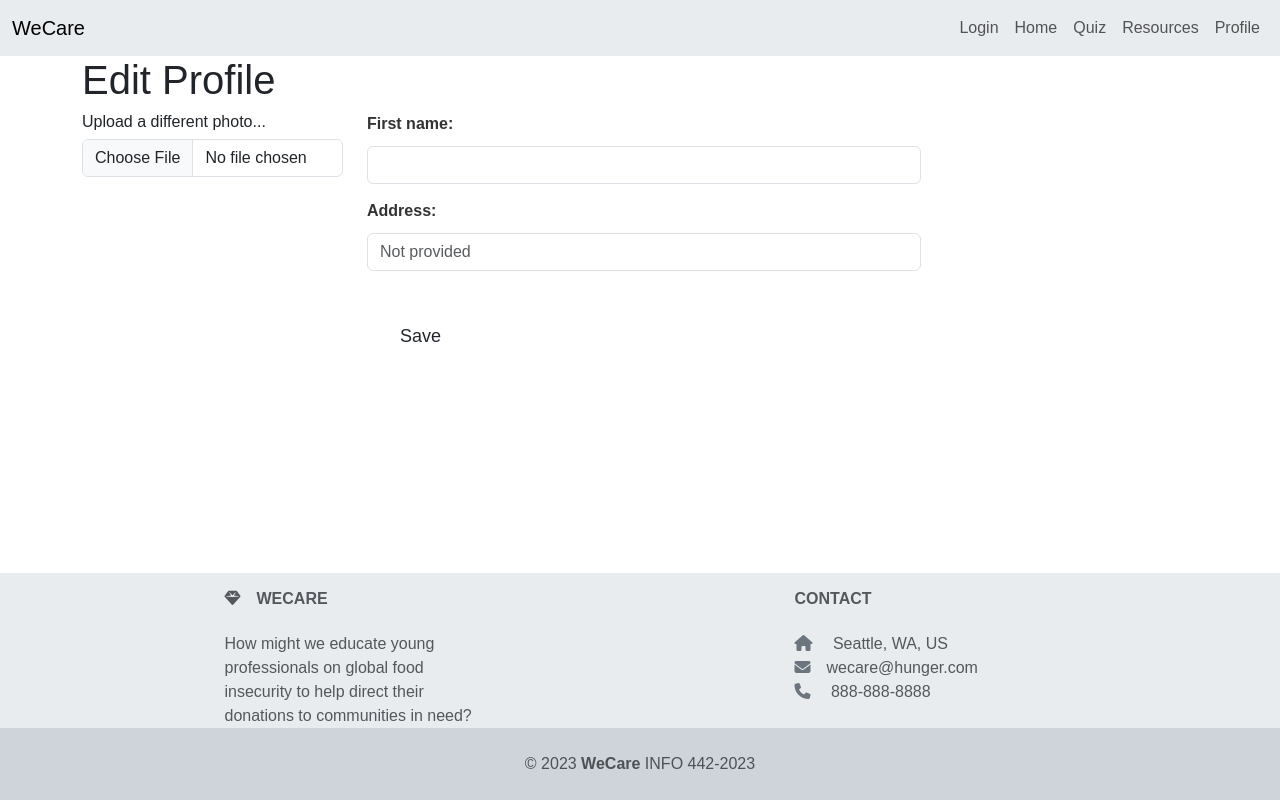
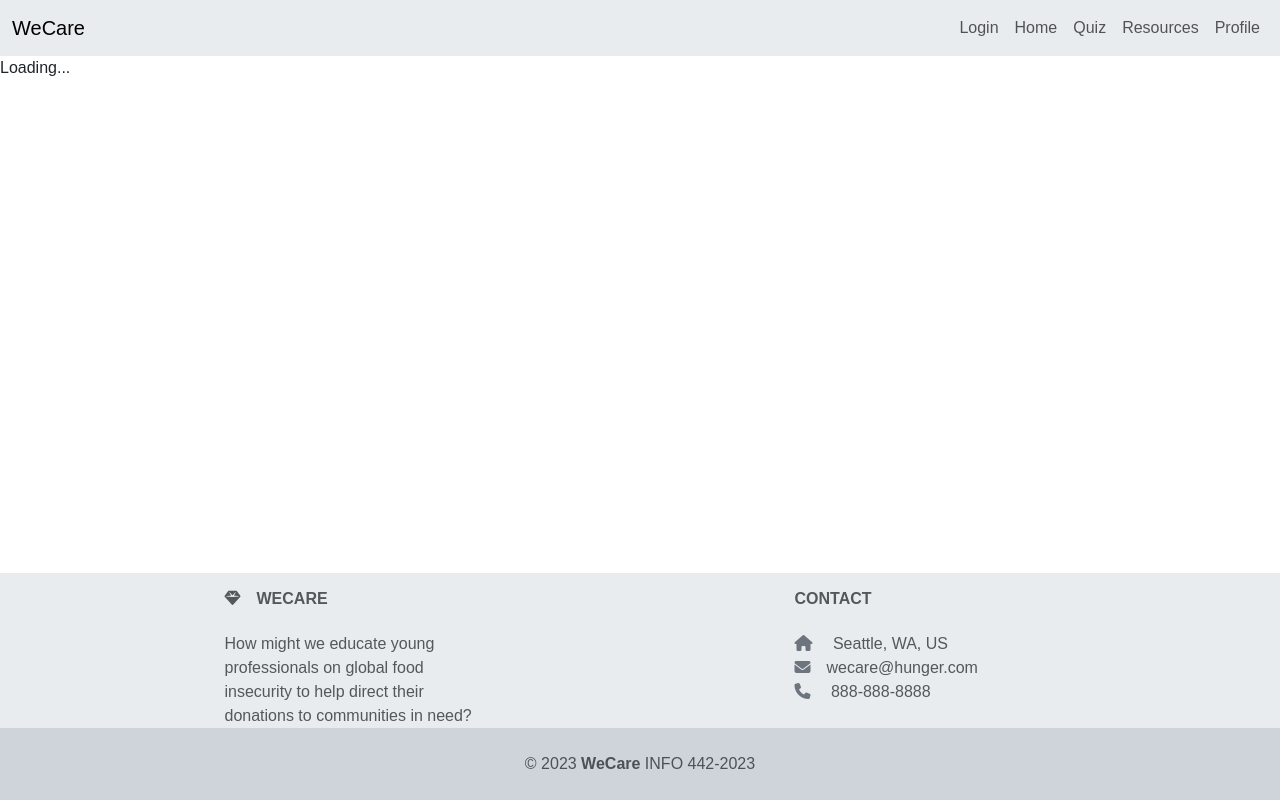
Before and after one commit to UW-INFO442-AU23/WeCare, a React (Create React App) app: page /edit in a window 1280 px wide. Built offline with nearby package versions, Linux system fonts and the light colour scheme.

Commit message:
name is showing up but not address for some reason, still working on it

```diff
--- a/src/components/Edit.js
+++ b/src/components/Edit.js
@@ -1,3 +1,6 @@
+
+
+// // Edit.js
 // import React, { useState } from "react";
 // import { ref as storageRef, uploadBytes, getDownloadURL } from "firebase/storage";
 // import { updateProfile } from "firebase/auth";
@@ -29,31 +32,36 @@
 //   async function submitCallback(event) {
 //     event.preventDefault();
 
-//     if (imageUpload !== null) {
+//     const currentUser = auth.currentUser;
+
+//     if (currentUser && imageUpload !== null) {
 //       const imageRef = storageRef(storage, `${imageUpload.name}`);
 //       await uploadBytes(imageRef, imageUpload);
 
-//       getDownloadURL(imageRef).then((url) => {
-//         updateProfile(user, {
-//           displayName: name,
-//           photoURL: url,
-//           address: address,
+//       getDownloadURL(imageRef)
+//         .then((url) => {
+//           return updateProfile(currentUser, {
+//             displayName: name,
+//             photoURL: url,
+//             address: address,
+//           });
 //         })
-//           .then(() => {
-//             console.log(user);
-//             return <Navigate to="/profile" />;
-//           })
-//           .catch((error) => {
-//             console.log(error);
-//           });
-//       });
+//         .then(() => {
+//           console.log(currentUser);
+//           // Redirect to the profile page after successful update
+//           return <Navigate to="/profile" />;
+//         })
+//         .catch((error) => {
+//           console.log(error);
+//         });
 //     } else {
-//       updateProfile(user, {
+//       // If no image is uploaded, update profile without photoURL
+//       updateProfile(currentUser, {
 //         displayName: name,
 //         address: address,
 //       })
 //         .then(() => {
-//           console.log(user);
+//           console.log(currentUser);
 //         })
 //         .catch((error) => {
 //           console.log(error);
@@ -113,124 +121,239 @@
 //   );
 // }
 
+// import React, { useState } from "react";
+// import { ref as storageRef, uploadBytes, getDownloadURL } from "firebase/storage";
+// import { updateProfile } from "firebase/auth";
+// import { storage, auth } from "./f-config";
+// import { NavLink, Navigate, useHistory } from "react-router-dom";
 
-// Edit.js
-import React, { useState } from "react";
-import { ref as storageRef, uploadBytes, getDownloadURL } from "firebase/storage";
-import { updateProfile } from "firebase/auth";
-import { storage, auth } from "./f-config";
-import { NavLink, Navigate } from "react-router-dom";
+// export default function Edit(props) {
+//   const user = props.user || { displayName: '', lastName: '', address: '' };
+//   const [imageUpload, setImageUpload] = useState(null);
+//   const [name, setName] = useState(user.displayName || '');
+//   const [lastName, setLastName] = useState(user.lastName || '');
+//   const [address, setAddress] = useState(user.address || '');
 
-export default function Edit(props) {
-  const user = props.user || { displayName: '', address: '' };
-  const [imageUpload, setImageUpload] = useState(null);
-  const [name, setName] = useState(user.displayName || '');
-  const [address, setAddress] = useState(user.address || '');
+//   function handlePhoto(event) {
+//     event.preventDefault();
+//     const photo = event.target.files[0];
+//     setImageUpload(photo);
+//   }
 
-  function handlePhoto(event) {
-    event.preventDefault();
-    const photo = event.target.files[0];
-    setImageUpload(photo);
-  }
+//   function handleName(event) {
+//     event.preventDefault();
+//     setName(event.target.value);
+//   }
 
-  function handleName(event) {
-    event.preventDefault();
-    setName(event.target.value);
-  }
+// //   function handleName(event) {
+// //     event.preventDefault();
+// //     name = event.target.value;
+// //     // let val;
+// //     if(name.length == 0) {
+// //         name = user.displayName;
+// //     }
+// //   }
+//   function handleLastName(event) {
+//     event.preventDefault();
+//     setLastName(event.target.value);
+//   }
 
-  function handleAddress(event) {
-    event.preventDefault();
-    setAddress(event.target.value);
-  }
+//   function handleAddress(event) {
+//     event.preventDefault();
+//     setAddress(event.target.value);
+//   }
 
-  async function submitCallback(event) {
-    event.preventDefault();
 
+
+//   async function submitCallback(event) {
+//     event.preventDefault();
+
+//     const currentUser = auth.currentUser;
+
+//     if (currentUser) {
+//       try {
+//         if (imageUpload !== null) {
+//           const imageRef = storageRef(storage, `${imageUpload.name}`);
+//           await uploadBytes(imageRef, imageUpload);
+
+//           getDownloadURL(imageRef).then((url) => {
+//             updateProfile(currentUser, {
+//               displayName: name,
+//               photoURL: url,
+//               lastName: lastName,
+//               address: address,
+//             })
+//               .then(() => {
+//                 console.log('Profile updated with image:', currentUser);
+//                 return <Navigate to="/profile" />;
+//               })
+//               .catch((error) => {
+//                 console.log('Error updating profile with image:', error);
+//               });
+//           });
+//         } else {
+//           updateProfile(currentUser, {
+//             displayName: name,
+//             lastName: lastName,
+//             address: address,
+//           })
+//             .then(() => {
+//               console.log('Profile updated without image:', currentUser);
+//             })
+//             .catch((error) => {
+//               console.log('Error updating profile without image:', error);
+//             });
+//         }
+//       } catch (error) {
+//         console.log('Error updating profile:', error);
+//       }
+//     }
+//   }
+
+//   return (
+//     <div className="container bootstrap snippets bootdey">
+//       <h1 className="text">Edit Profile</h1>
+//       <div className="row">
+//         <div className="col-md-3">
+//           <div>
+//             <h6>Upload a different photo...</h6>
+//             <input onBlur={handlePhoto} type="file" className="form-control" />
+//           </div>
+//         </div>
+
+//         <div className="col-md-9 personal-info">
+//           <form className="form-horizontal" role="form">
+//             <div className="form-group">
+//               <label className="col-lg-3 control-label">First name:</label>
+//               <div className="col-lg-8">
+//                 <input
+//                   className="form-control"
+//                   type="text"
+//                   placeholder={user.displayName}
+//                   value={name}
+//                   onChange={handleName}
+//                 />
+//               </div>
+//             </div>
+
+//             <div className="form-group">
+//               <label className="col-lg-3 control-label">Last name:</label>
+//               <div className="col-lg-8">
+//                 <input
+//                   className="form-control"
+//                   type="text"
+//                   placeholder={user.lastName}
+//                   value={lastName}
+//                   onChange={handleLastName}
+//                 />
+//               </div>
+//             </div>
+
+//             <div className="form-group">
+//               <label className="col-lg-3 control-label">Address:</label>
+//               <div className="col-lg-8">
+//                 <input
+//                   className="form-control"
+//                   type="text"
+//                   placeholder={user.address || 'Not provided'}
+//                   value={address}
+//                   onChange={handleAddress}
+//                 />
+//               </div>
+//             </div>
+
+//             {/* Other form fields go here */}
+//             <NavLink to="/profile">
+//               <button onClick={submitCallback} className="btn btn-save list-btn">
+//                 Save
+//               </button>
+//             </NavLink>
+//           </form>
+//         </div>
+//       </div>
+//     </div>
+//   );
+// }
+
+
+
+import React, { useState, useEffect } from 'react';
+import { ref as storageRef, uploadBytes, getDownloadURL } from 'firebase/storage';
+import { updateProfile } from 'firebase/auth';
+import { storage, auth } from './f-config';  // Adjust this path based on your project structure
+
+const Edit = () => {
+  const [firstName, setFirstName] = useState('');
+  const [lastName, setLastName] = useState('');
+  const [image, setImage] = useState(null);
+  const [user, setUser] = useState(null);
+
+  useEffect(() => {
+    // Fetch the current user when the component mounts
     const currentUser = auth.currentUser;
+    if (currentUser) {
+      setUser(currentUser);
+      setFirstName(currentUser.displayName || '');
+    }
+  }, []);
 
-    if (currentUser && imageUpload !== null) {
-      const imageRef = storageRef(storage, `${imageUpload.name}`);
-      await uploadBytes(imageRef, imageUpload);
+  const handleFirstLastNameChange = (e) => {
+    setFirstName(e.target.value);
+  };
 
-      getDownloadURL(imageRef)
-        .then((url) => {
-          return updateProfile(currentUser, {
-            displayName: name,
-            photoURL: url,
-            address: address,
-          });
-        })
-        .then(() => {
-          console.log(currentUser);
-          // Redirect to the profile page after successful update
-          return <Navigate to="/profile" />;
-        })
-        .catch((error) => {
-          console.log(error);
+
+  const handleImageChange = (e) => {
+    const file = e.target.files[0];
+    setImage(file);
+  };
+
+  const handleSubmit = async (e) => {
+    e.preventDefault();
+
+    try {
+      // Update first and last name
+      await updateProfile(user, {
+        displayName: firstName,
+      });
+
+      // Update profile picture if selected
+      if (image) {
+        const imageRef = storageRef(storage, `profile-images/${user.uid}`);
+        await uploadBytes(imageRef, image);
+        const imageUrl = await getDownloadURL(imageRef);
+
+        await updateProfile(user, {
+          photoURL: imageUrl,
         });
-    } else {
-      // If no image is uploaded, update profile without photoURL
-      updateProfile(currentUser, {
-        displayName: name,
-        address: address,
-      })
-        .then(() => {
-          console.log(currentUser);
-        })
-        .catch((error) => {
-          console.log(error);
-        });
+      }
+
+      // Additional logic or redirection if needed
+      console.log('Profile updated successfully!');
+    } catch (error) {
+      console.error('Error updating profile:', error.message);
     }
+  };
+
+  if (!user) {
+    return <div>Loading...</div>; // or any other fallback UI
   }
 
   return (
-    <div className="container bootstrap snippets bootdey">
-      <h1 className="text">Edit Profile</h1>
-      <div className="row">
-        <div className="col-md-3">
-          <div>
-            <h6>Upload a different photo...</h6>
-            <input onBlur={handlePhoto} type="file" className="form-control" />
-          </div>
+    <div>
+      <h1>Edit Profile</h1>
+      <form onSubmit={handleSubmit}>
+        <div>
+          <label>First and Last Name:</label>
+          <input type="text" value={firstName} onChange={handleFirstLastNameChange} />
         </div>
-
-        <div className="col-md-9 personal-info">
-          <form className="form-horizontal" role="form">
-            <div className="form-group">
-              <label className="col-lg-3 control-label">First name:</label>
-              <div className="col-lg-8">
-                <input
-                  className="form-control"
-                  type="text"
-                  placeholder={user.displayName}
-                  value={name}
-                  onChange={handleName}
-                />
-              </div>
-            </div>
-
-            <div className="form-group">
-              <label className="col-lg-3 control-label">Address:</label>
-              <div className="col-lg-8">
-                <input
-                  className="form-control"
-                  type="text"
-                  placeholder={user.address || 'Not provided'}
-                  value={address}
-                  onChange={handleAddress}
-                />
-              </div>
-            </div>
-
-            {/* Other form fields go here */}
-            <NavLink to="/profile">
-              <button onClick={submitCallback} className="btn btn-save list-btn">
-                Save
-              </button>
-            </NavLink>
-          </form>
+        <div>
+          <label>Profile Picture:</label>
+          <input type="file" onChange={handleImageChange} />
         </div>
-      </div>
+        <button type="submit">Save Changes</button>
+      </form>
     </div>
   );
-}
+};
+
+export default Edit;
--- a/src/components/Profile.js
+++ b/src/components/Profile.js
@@ -1,4 +1,95 @@
 
+
+// // Profile.js
+// import React, { useEffect, useState } from 'react';
+// import { onAuthStateChanged, signOut } from 'firebase/auth';
+// import { NavLink, useNavigate } from 'react-router-dom';
+
+// import { auth, db } from './f-config';
+// import './style.css'; // Import your CSS file for styling
+
+// const Profile = () => {
+//   const [user, setUser] = useState(null);
+
+//   useEffect(() => {
+//     const unsubscribe = onAuthStateChanged(auth, (authUser) => {
+//       if (authUser) {
+//         // User is signed in
+//         setUser(authUser);
+//       } else {
+//         // User is signed out
+//         setUser(null);
+//       }
+//     });
+
+//     return () => {
+//       // Unsubscribe from the listener when component unmounts
+//       unsubscribe();
+//     };
+//   }, []);
+
+//   const handleLogout = async () => {
+//     try {
+//       await signOut(auth);
+//       // You can navigate to a different page after logout if needed
+//       console.log('Logout successful!');
+//     } catch (error) {
+//       console.error('Logout error:', error.message);
+//     }
+//   };
+
+
+//   return (
+//     <>
+//       <main className="profile-container">
+//         <section className="profile-section">
+//           <div className="profile-content">
+//             {user ? (
+//               <>
+//                 <div className="profile-header">
+//                   <div className="profile-photo">
+//                     {/* Add logic to display user profile picture */}
+//                     <img
+//                       src={user.photoURL || 'default-profile-picture.jpg'}
+//                       alt="User Profile"
+//                     />
+//                   </div>
+//                   <div className="profile-details">
+//                     <h2>Profile</h2>
+//                     <p>Welcome, {user.email}!</p>
+//                     <div className="profile-fields">
+//                       <div>
+//                         <label>First Name:</label>
+//                         <p>{user.firstName || 'Not provided'}</p>
+//                       </div>
+//                       <div>
+//                         <label>Last Name:</label>
+//                         <p>{user.lastName || 'Not provided'}</p>
+//                       </div>
+//                       <div>
+//                         <label>Address:</label>
+//                         <p>{user.address || 'Not provided'}</p>
+//                       </div>
+//                     </div>
+//                   </div>
+//                 </div>
+//                 <button onClick={handleLogout}>Logout</button>
+
+//                 <NavLink to="/edit" className="edit-button">
+//               Edit
+//             </NavLink>
+//               </>
+//             ) : (
+//               <p>You are not logged in. Please log in to view your profile.</p>
+//             )}
+//           </div>
+//         </section>
+//       </main>
+//     </>
+//   );
+// };
+
+// export default Profile;
 
 // Profile.js
 import React, { useEffect, useState } from 'react';
@@ -23,7 +114,7 @@ const Profile = () => {
     });
 
     return () => {
-      // Unsubscribe from the listener when component unmounts
+      // Unsubscribe from the listener when the component unmounts
       unsubscribe();
     };
   }, []);
@@ -37,7 +128,6 @@ const Profile = () => {
       console.error('Logout error:', error.message);
     }
   };
-
 
   return (
     <>
@@ -59,12 +149,8 @@ const Profile = () => {
                     <p>Welcome, {user.email}!</p>
                     <div className="profile-fields">
                       <div>
-                        <label>First Name:</label>
-                        <p>{user.firstName || 'Not provided'}</p>
-                      </div>
-                      <div>
-                        <label>Last Name:</label>
-                        <p>{user.lastName || 'Not provided'}</p>
+                        <label>First and Last Name:</label>
+                        <p>{user.displayName || 'Not provided'}</p>
                       </div>
                       <div>
                         <label>Address:</label>
@@ -76,8 +162,8 @@ const Profile = () => {
                 <button onClick={handleLogout}>Logout</button>
 
                 <NavLink to="/edit" className="edit-button">
-              Edit
-            </NavLink>
+                  Edit
+                </NavLink>
               </>
             ) : (
               <p>You are not logged in. Please log in to view your profile.</p>
```
